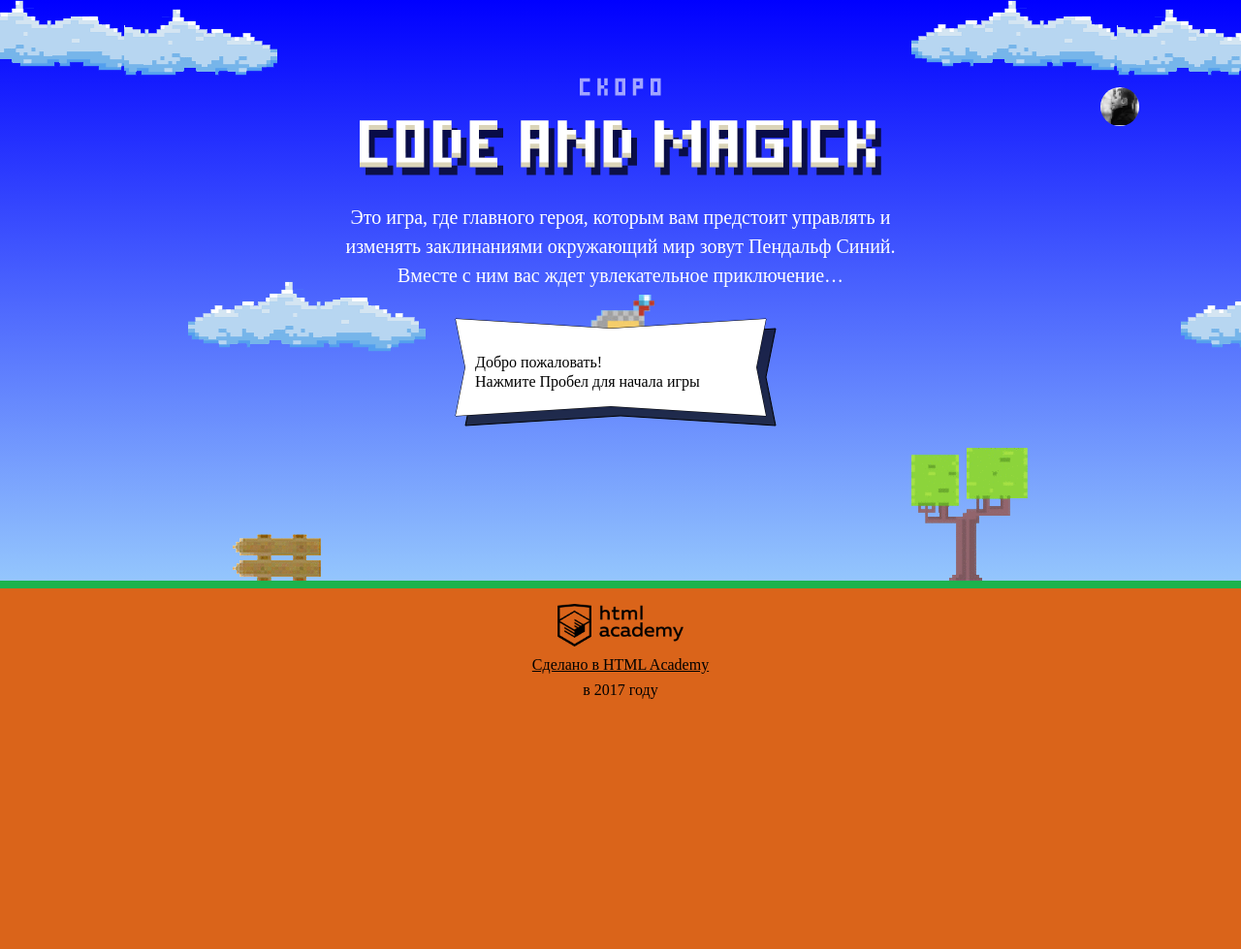
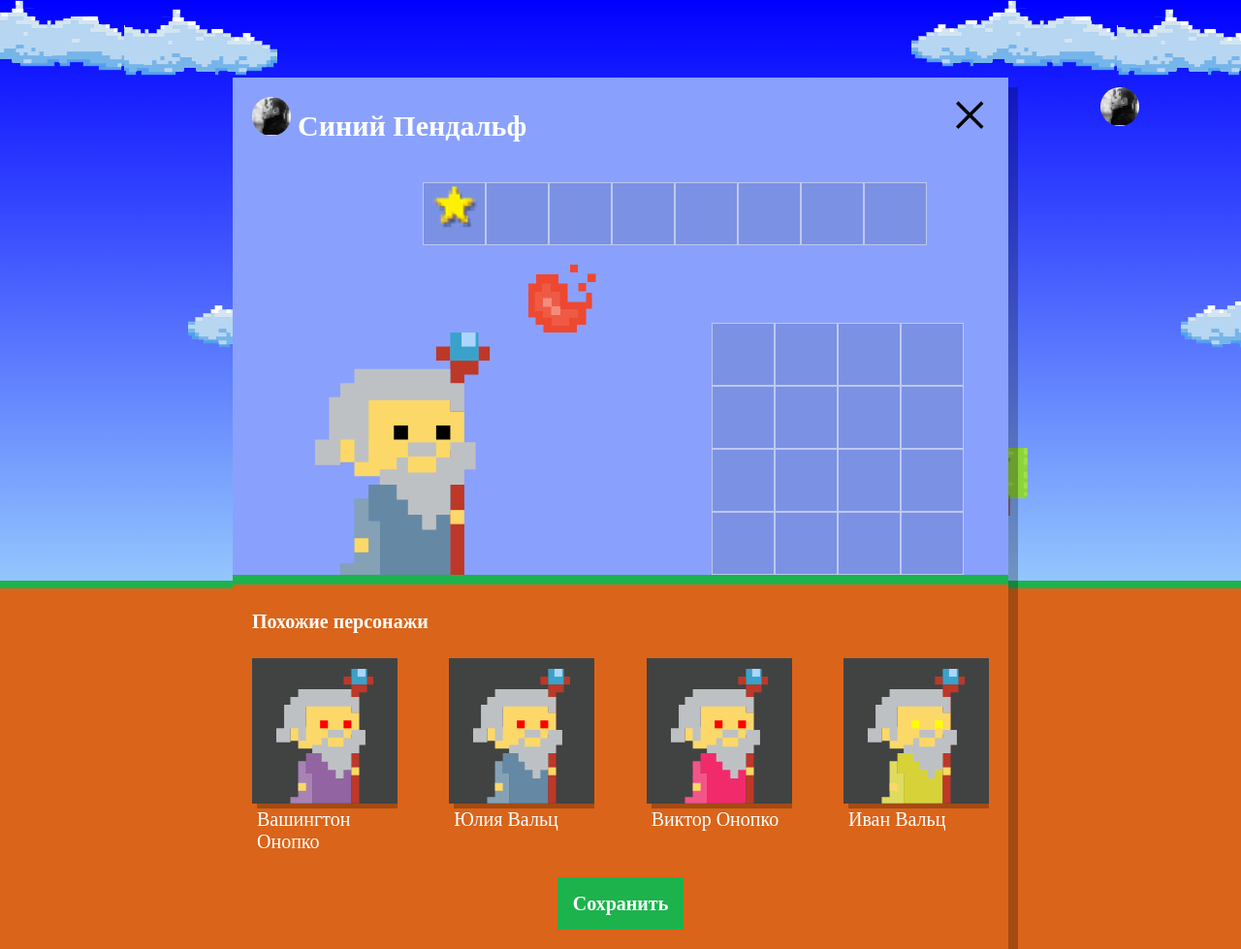
Before and after one commit to kirillkorolev/675169-code-and-magick-18, a website: page index.html in a window 1280 px wide. Shown: the whole page at 97% size. Before the commit the page ends 800 px from the top, so only its background shows below. Drawn offline with Linux system fonts and the light colour scheme; a web font is replaced by a local one.

Commit message:
учебный проект- нас орда

```diff
--- a/index.html
+++ b/index.html
@@ -206,6 +206,7 @@
   }
 
 </script>
+<script src="js/setup.js"></script>
 <script src="js/stat.js"></script>
 <script src="js/game.js"></script>
 
--- /dev/null
+++ b/js/setup.js
@@ -0,0 +1,84 @@
+'use strict';
+
+var WIZARD_NAMES = [
+  'Иван',
+  'Хуан Себастьян',
+  'Мария',
+  'Кристоф',
+  'Виктор',
+  'Юлия',
+  'Люпита',
+  'Вашингтон'
+];
+
+var WIZARD_SURNAMES = [
+  'да Марья',
+  'Верон',
+  'Мирабелла',
+  'Вальц',
+  'Онопко',
+  'Топольницкая',
+  'Нионго',
+  'Ирвинг'
+];
+
+var COAT_COLORS = [
+  'rgb(101, 137, 164)',
+  'rgb(241, 43, 107)',
+  'rgb(146, 100, 161)',
+  'rgb(56, 159, 117)',
+  'rgb(215, 210, 55)',
+  'rgb(0, 0, 0)'
+];
+
+var EYES_COLORS = ['black', 'red', 'blue', 'yellow', 'green'];
+
+var getRandomNumber = function (arr) {
+  return Math.floor(Math.random() * arr.length);
+};
+
+var menu = document.querySelector('.setup');
+menu.classList.remove('hidden');
+
+var similarListElement = menu.querySelector('.setup-similar-list');
+
+var getWizards = function (arr) {
+  for (var i = 0; i < 4; i++) {
+    var wizard = {
+      name: WIZARD_NAMES[getRandomNumber(WIZARD_NAMES)],
+      surname: WIZARD_SURNAMES[getRandomNumber(WIZARD_SURNAMES)],
+      coat: COAT_COLORS[getRandomNumber(COAT_COLORS)],
+      eye: EYES_COLORS[getRandomNumber(EYES_COLORS)]
+    };
+
+    arr[i] = wizard;
+  }
+  return arr;
+};
+
+var wizards = [];
+
+getWizards(wizards);
+
+var template = document
+  .querySelector('#similar-wizard-template')
+  .content.querySelector('.setup-similar-item');
+
+var renderWizard = function (wizardItem) {
+  var wizardElement = template.cloneNode(true);
+  wizardElement.querySelector('.setup-similar-label').textContent =
+    wizardItem.name + ' ' + wizardItem.surname;
+  wizardElement.querySelector('.wizard-coat').style.fill = wizardItem.coat;
+  wizardElement.querySelector('.wizard-eyes').style.fill = wizardItem.eye;
+
+  return wizardElement;
+};
+
+var fragment = document.createDocumentFragment();
+
+for (var i = 0; i < wizards.length; i++) {
+  fragment.appendChild(renderWizard(wizards[i]));
+}
+similarListElement.appendChild(fragment);
+
+menu.querySelector('.setup-similar').classList.remove('hidden');
```
